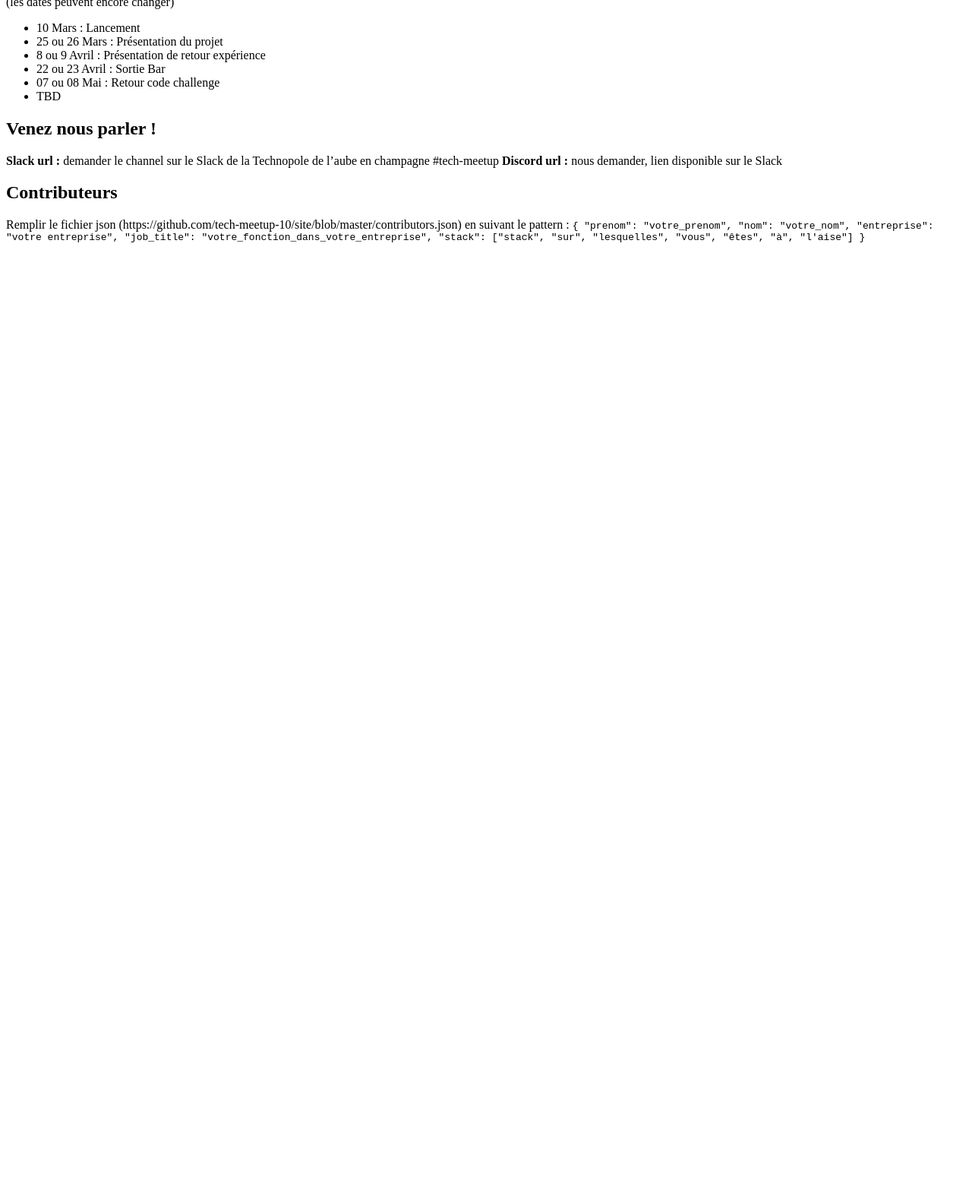
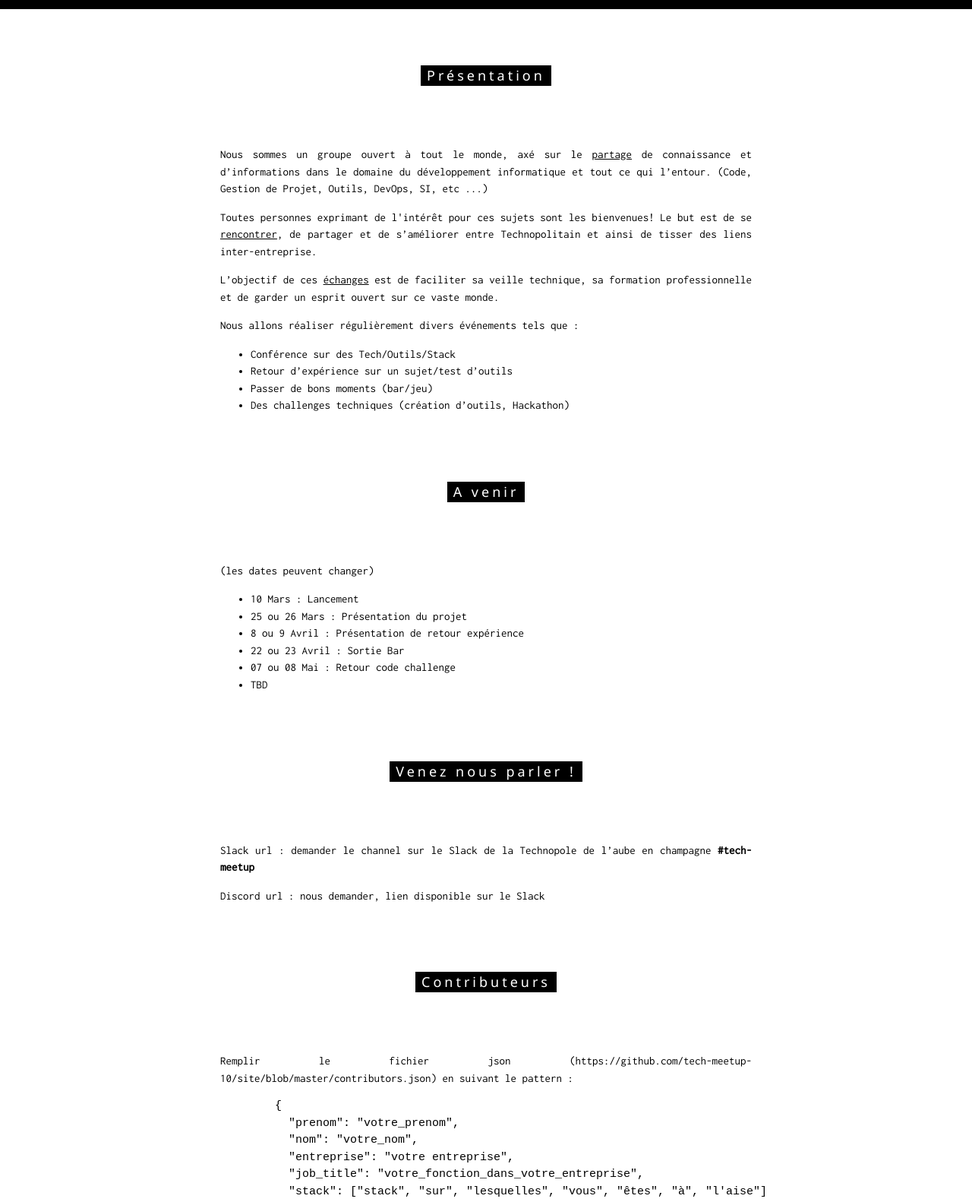
Before and after one commit to tech-meetup-10/site, a plain HTML site: page index.html in a window 1280 px wide. Shown: the part 288-1870 px from the top of the page at 76% size. Before the commit the page ends 800 px from the top, so only its background shows below. Drawn offline with nearby package versions, Linux system fonts and the light colour scheme.

Commit message:
First version

```diff
--- a/index.html
+++ b/index.html
@@ -1,23 +1,56 @@
-<h2>Présentation</h2>
+<!DOCTYPE html>
+<html>
+<title>Tech-meetup</title>
+<meta charset="UTF-8">
+<link rel="stylesheet" href="https://www.w3schools.com/w3css/4/w3.css">
+<link rel="stylesheet" href="https://fonts.googleapis.com/css?family=Inconsolata">
+<script src="https://cdnjs.cloudflare.com/ajax/libs/jquery/3.4.1/jquery.min.js" type="text/javascript"></script>
 
-Nous sommes un groupe ouvert à tout le monde, axé sur le partage de connaissance et d’informations dans le domaine du développement informatique et tout ce qui l’entour. (Code, Gestion de Projet, Outils, DevOps, SI, etc ...)
+<style>
+  body, html {
+    height: 100%;
+    font-family: "Inconsolata", sans-serif;
+    text-align: justify;
+  }
+  header {
+    background-color: black;
+    height: 20em;
+  }
 
-Toutes personnes exprimant de l'intérêt pour ces sujets sont les bienvenues!
+</style>
+<body>
 
-Le but est de se rencontrer, de partager et de s’améliorer entre Technopolitain et ainsi de tisser des liens inter-entreprise.
+<header class="w3-display-container" id="home">
+  <div class="w3-display-middle w3-center">
+    <span class="w3-text-white" style="font-size:90px">Tech<br>Meetup</span>
+  </div>
+</header>
 
-L’objectif de ces échanges est de faciliter sa veille technique, sa formation professionnelle et de garder un esprit ouvert sur ce vaste monde
+<!-- About Container -->
+<div class="w3-container" id="about">
+  <div class="w3-content" style="max-width:700px">
+    <h5 class="w3-center w3-padding-64"><span class="w3-tag w3-wide">Présentation</span></h5>
+    <p>Nous sommes un groupe ouvert à tout le monde, axé sur le <u>partage</u> de connaissance et d’informations dans le domaine du développement informatique et tout ce qui l’entour. (Code, Gestion de Projet, Outils, DevOps, SI, etc ...)</p>
 
-Nous allons réaliser régulièrement divers événements tels que :
+    <p>Toutes personnes exprimant de l'intérêt pour ces sujets sont les bienvenues! Le but est de se <u>rencontrer</u>, de partager et de s’améliorer entre Technopolitain et ainsi de tisser des liens inter-entreprise.</p>
+
+    <p>L’objectif de ces <u>échanges</u> est de faciliter sa veille technique, sa formation professionnelle et de garder un esprit ouvert sur ce vaste monde.</p>
+
+    <p> Nous allons réaliser régulièrement divers événements tels que :</p>
     <ul>
       <li>Conférence sur des Tech/Outils/Stack</li>
       <li>Retour d’expérience sur un sujet/test d’outils</li>
       <li>Passer de bons moments (bar/jeu)</li>
       <li>Des challenges techniques (création d’outils, Hackathon)</li>
     </ul>
-<h2>A venir</h2>
-(les dates peuvent encore changer)
+  </div>
+</div>
 
+<!-- What next -->
+<div class="w3-container" id="what_new">
+  <div class="w3-content" style="max-width:700px">
+    <h5 class="w3-center w3-padding-64"><span class="w3-tag w3-wide">A venir</span></h5>
+    <p>(les dates peuvent changer)</p>
     <ul>
       <li>10 Mars : Lancement</li>
       <li>25 ou 26 Mars : Présentation du projet</li>
@@ -26,17 +59,26 @@ Nous allons réaliser régulièrement divers événements tels que :
       <li>07 ou 08 Mai : Retour code challenge </li>
       <li>TBD</li>
     </ul>
+  </div>
+</div>
 
-<h2>Venez nous parler !</h2>
+<!-- channels -->
+<div class="w3-container" id="channels">
+  <div class="w3-content" style="max-width:700px">
+    <h5 class="w3-center w3-padding-64"><span class="w3-tag w3-wide">Venez nous parler !</span></h5>
+    <p>Slack url : demander le channel sur le Slack de la Technopole de l’aube en champagne <b>#tech-meetup</b></p>
+    <p>Discord url : nous demander, lien disponible sur le Slack</p>
+  </div>
+</div>
 
-<b>Slack url :</b> demander le channel sur le Slack de la Technopole de l’aube en champagne #tech-meetup
-<b>Discord url :</b> nous demander, lien disponible sur le Slack
+<!-- contributors -->
+<div class="w3-container" id="contributors">
+  <div class="w3-content" style="max-width:700px">
+    <h5 class="w3-center w3-padding-64"><span class="w3-tag w3-wide">Contributeurs</span></h5>
+    <p>Remplir le fichier json (https://github.com/tech-meetup-10/site/blob/master/contributors.json) en suivant le pattern : </p>
 
-
-<h2>Contributeurs</h2>
-
-Remplir le fichier json (https://github.com/tech-meetup-10/site/blob/master/contributors.json) en suivant le pattern :
     <code>
+      <pre>
         {
           "prenom": "votre_prenom",
           "nom": "votre_nom",
@@ -44,4 +86,19 @@ Remplir le fichier json (https://github.com/tech-meetup-10/site/blob/master/cont
           "job_title": "votre_fonction_dans_votre_entreprise",
           "stack": ["stack", "sur", "lesquelles", "vous", "êtes", "à", "l'aise"]
         }
+      </pre>
     </code>
+
+    <div id="contributors-list">
+      <p>TBD</p>
+    </div>
+  </div>
+</div>
+
+<!-- Footer -->
+<footer class="w3-center w3-light-grey w3-padding-48 w3-large">
+  <p>Tech Meetup</a></p>
+</footer>
+
+</body>
+</html>
```
Lines whose indentation alone changed are shown as unchanged.
